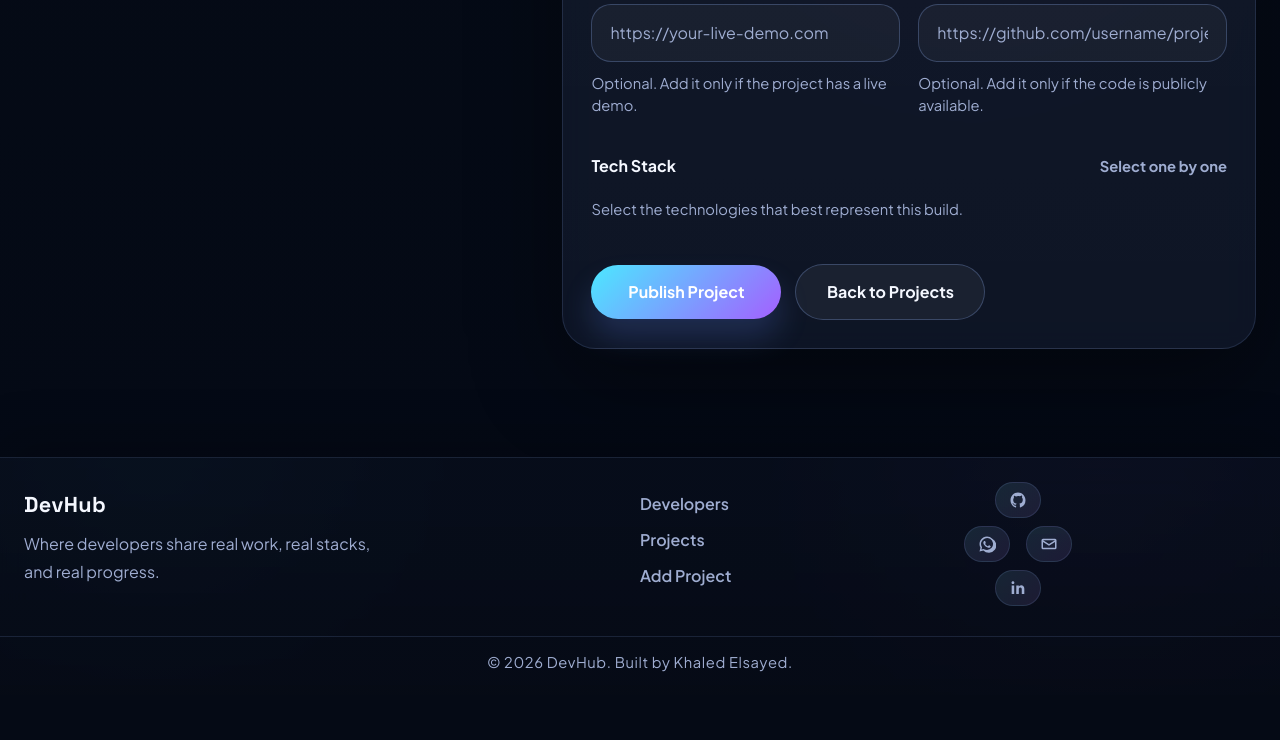
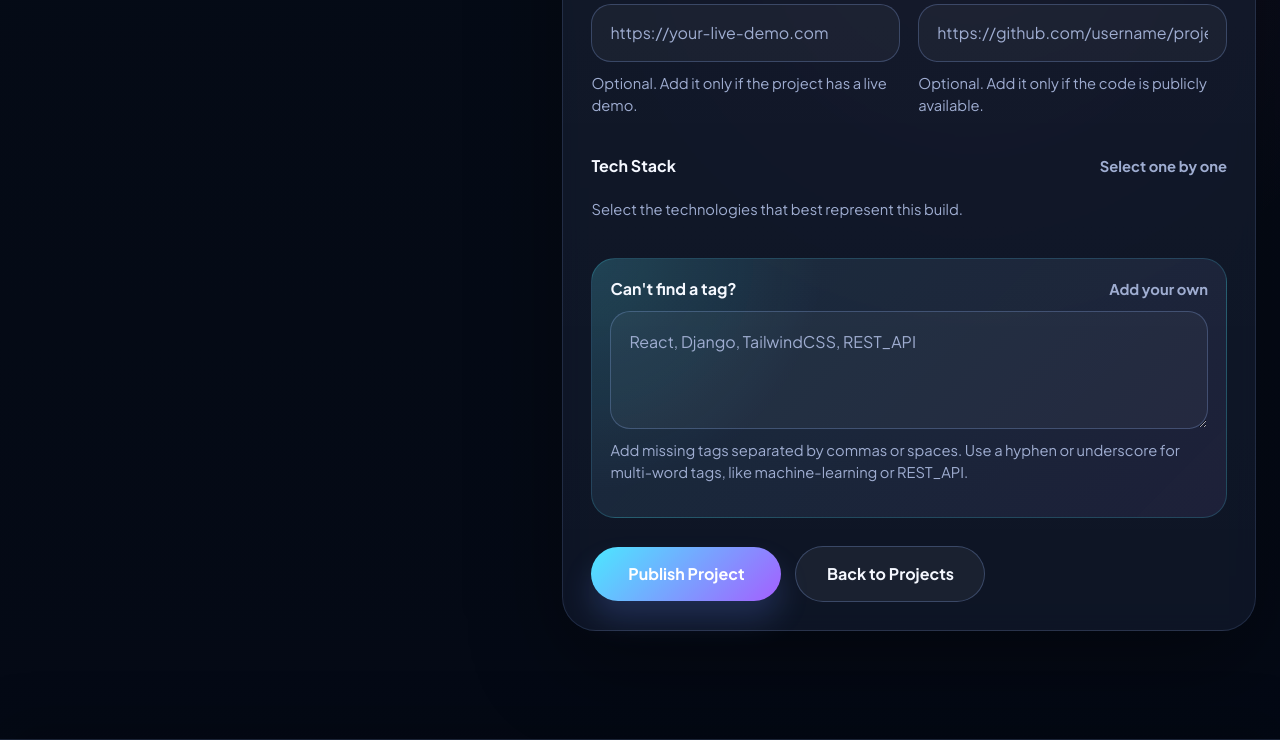
Before and after one commit to khaledelsayed2003/devhub, a Django app: page /projects/create-project/ in a window 1280 px wide. Shown: the part 1533-2273 px from the top of the page. Before the commit the page ends 2205 px from the top, so only its background shows below. Run offline with Django 5.2, Linux system fonts and the light colour scheme; the visitor is signed in with stand-in values (Sample User, id 1); data that the repository does not hold is empty; some web fonts are replaced.

Commit message:
Add custom project tags from the project form

```diff
--- a/projects/templates/projects/project_form.html
+++ b/projects/templates/projects/project_form.html
@@ -169,6 +169,21 @@
             {% endfor %}
           </div>
 
+          <div class="project-form-field project-form-field-full project-new-tags-box">
+            <div class="project-form-label-row">
+              <label for="id_newtags" class="project-form-label">Can't find a tag?</label>
+              <span class="project-form-label-note">Add your own</span>
+            </div>
+            <textarea
+              id="id_newtags"
+              name="newtags"
+              class="project-form-textarea project-new-tags-input"
+              rows="3"
+              placeholder="React, Django, TailwindCSS, REST_API"
+            >{{ request.POST.newtags|default:'' }}</textarea>
+            <p class="project-form-help">Add missing tags separated by commas or spaces. Use a hyphen or underscore for multi-word tags, like machine-learning or REST_API.</p>
+          </div>
+
           <div class="project-form-actions project-form-field-full">
             <button type="submit" class="primary-button large-button">Publish Project</button>
             <a href="{% url 'projects' %}" class="ghost-button large-button">Back to Projects</a>
--- a/projects/views.py
+++ b/projects/views.py
@@ -72,9 +72,14 @@ def updateProject(request, pk):
     profile = request.user.profile
     project = profile.project_set.get(id=pk)
     if request.method == 'POST':
+        newtags = request.POST.get('newtags').replace(',', " ").split()
         form = ProjectForm(request.POST, request.FILES, instance=project)
         if form.is_valid():
-            form.save()
+            project = form.save()
+            for tag in newtags:
+                tag, created = Tag.objects.get_or_create(name=tag)
+                project.tags.add(tag)
+
             messages.success(request, "Project updated successfully. Your latest changes are now live.")
             return redirect('account')
     else:
--- a/static/styles/projects.css
+++ b/static/styles/projects.css
@@ -3041,6 +3041,25 @@ body.light-theme .project-detail-review-negative .project-detail-review-sentimen
     0 18px 34px rgba(0, 0, 0, 0.18);
 }
 
+.project-new-tags-box {
+  padding: 18px;
+  border: 1px solid rgba(75, 232, 255, 0.18);
+  border-radius: 24px;
+  background:
+    radial-gradient(circle at top left, rgba(75, 232, 255, 0.12), transparent 34%),
+    linear-gradient(135deg, rgba(75, 232, 255, 0.08), rgba(164, 95, 255, 0.06)),
+    rgba(255, 255, 255, 0.03);
+}
+
+.project-new-tags-input {
+  min-height: 118px;
+  line-height: 1.7;
+}
+
+.project-new-tags-input:focus {
+  transform: translateY(-1px);
+}
+
 .project-form-error,
 .project-form-errors p {
   margin: 0;
@@ -3106,8 +3125,16 @@ body.light-theme .project-form-upload,
 body.light-theme .project-form-input,
 body.light-theme .project-form-textarea,
 body.light-theme .project-tag-picker label,
+body.light-theme .project-new-tags-box,
 body.light-theme .project-form-preview-art {
   border-color: var(--line-strong);
+}
+
+body.light-theme .project-new-tags-box {
+  background:
+    radial-gradient(circle at top left, rgba(45, 100, 236, 0.1), transparent 34%),
+    linear-gradient(135deg, rgba(45, 100, 236, 0.08), rgba(133, 69, 255, 0.06)),
+    rgba(255, 255, 255, 0.82);
 }
 
 body.light-theme .project-upload-trigger:hover,
```
